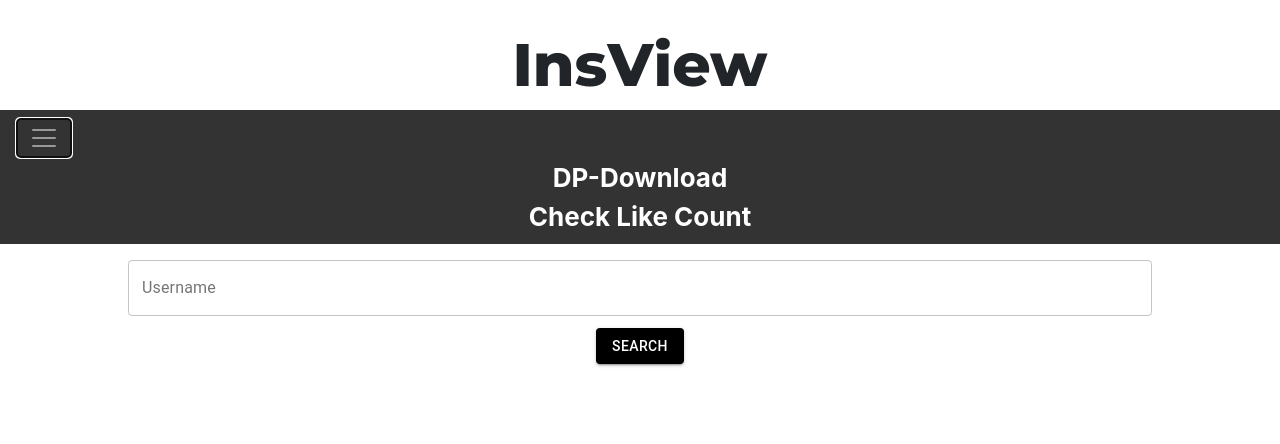
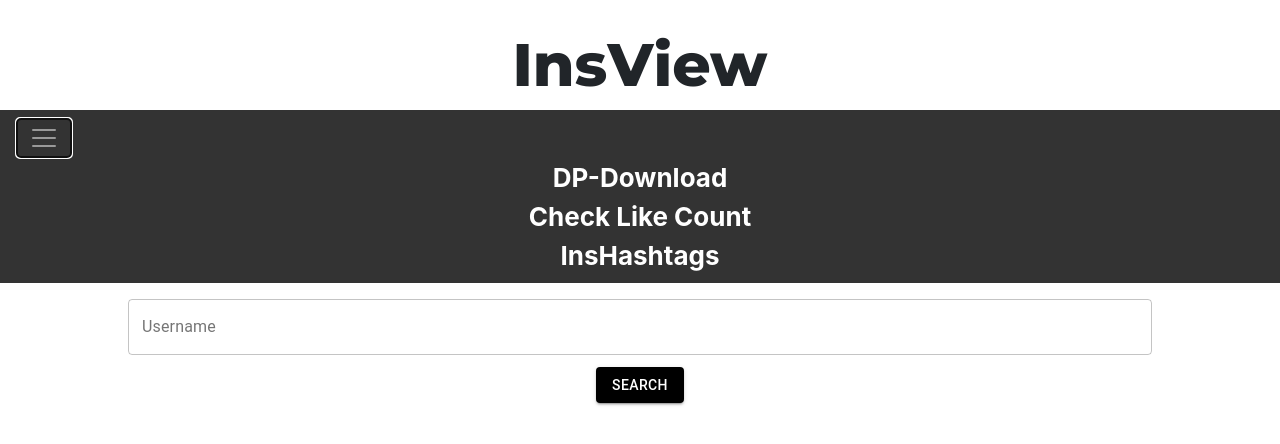
Before and after one commit to akulsr0/insta-view, a React (Create React App) app: page / in a window 1280 px wide. Both pictures are taken after a click on the button "Toggle navigation". Shown: the top 444 px of the page. Built offline with nearby package versions, Linux system fonts and the light colour scheme.

Commit message:
Update DPDownView.js

```diff
--- a/src/DPDownView.js
+++ b/src/DPDownView.js
@@ -74,6 +74,19 @@
                     </li>
                     <li class="nav-item">
                         <NavLink style={{ textDecoration: "none", color: "#fff", fontWeight: "bold", padding: 10}} to="/check-likes">Check Like Count</NavLink>
+                    </li>
+                    <li>
+                      <a
+                        href='https://play.google.com/store/apps/details?id=com.akul.inshashtags'
+                        style={{
+                          textDecoration: 'none',
+                          color: '#fff',
+                          fontWeight: 'bold',
+                          padding: 10,
+                        }}
+                      >
+                        InsHashtags
+                      </a>
                     </li>
                     </ul>
                     </div>
```
